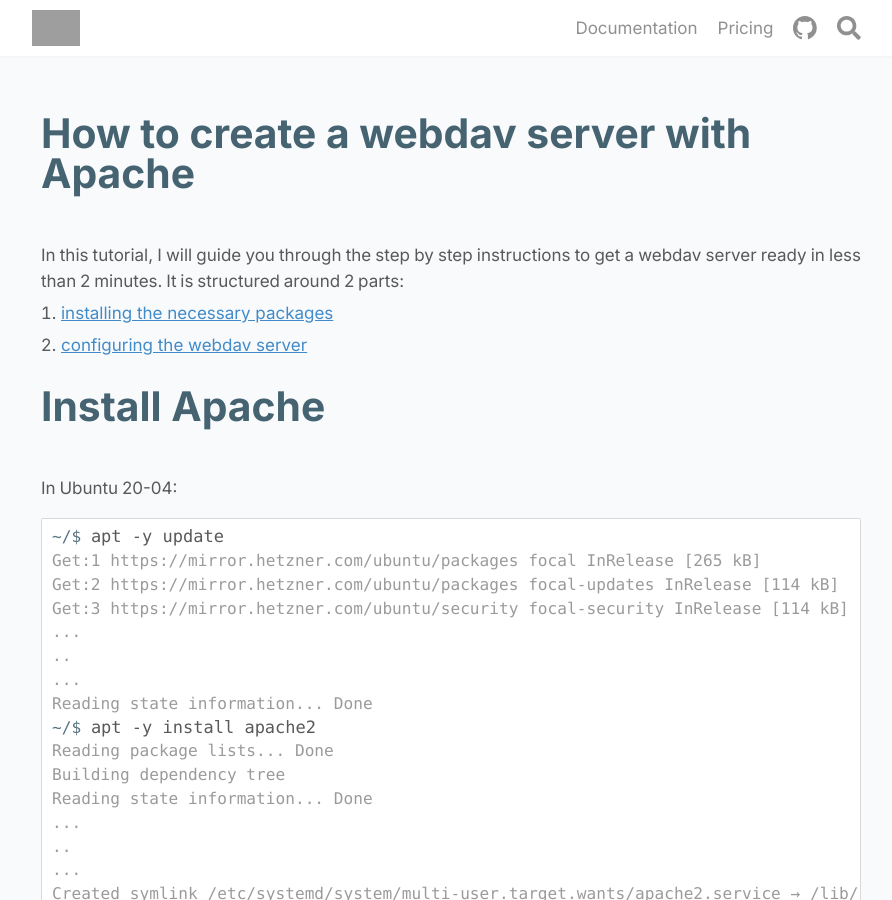
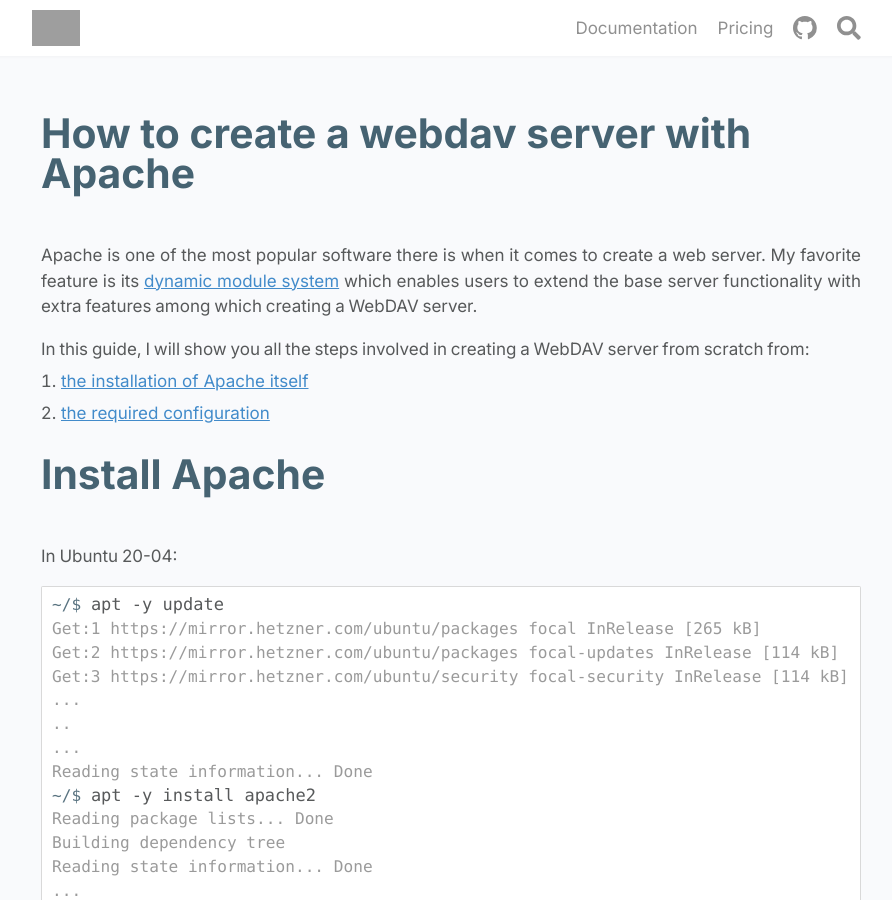
Before and after one commit to mickael-kerjean/filestash-website, a Jekyll site: the page built from _posts/2022-03-04-apache-webdav.md, in a window 1280 px wide and 900 px high. Shown: the whole window, without its empty margins (189-1081 px from the left). Built offline with Jekyll 4.4.1, drawn with Linux system fonts in a browser that asks for light colours; some of the changed text lies outside the part shown; grey boxes are pictures that could not be loaded.

Commit message:
content (update): apache webdav

```diff
--- a/_posts/2022-03-04-apache-webdav.md
+++ b/_posts/2022-03-04-apache-webdav.md
@@ -6,9 +6,11 @@
 tags: webdav guide
 ---
 
-In this tutorial, I will guide you through the step by step instructions to get a webdav server ready in less than 2 minutes. It is structured around 2 parts:
-1. [installing the necessary packages](#install-apache)
-2. [configuring the webdav server](#configure-the-webdav-server)
+Apache is one of the most popular software there is when it comes to create a web server. My favorite feature is its [dynamic module system](https://httpd.apache.org/modules/) which enables users to extend the base server functionality with extra features among which creating a WebDAV server.
+
+In this guide, I will show you all the steps involved in creating a WebDAV server from scratch from:
+1. [the installation of Apache itself](#install-apache)
+2. [the required configuration](#configure-the-webdav-server)
 
 # Install Apache
 
@@ -147,11 +149,11 @@
 
 <div class="related">
     <div class="title">
-        Our Tools<br>
+        Related Pages<br>
         <img src="https://mickael.kerjean.me/assets/img/arrow_bottom.png"/>
     </div>
     <div class="related_content">
-        <a href="{% post_url 2021-10-18-webdav-client %}"><h3 class="no-anchor">Webdav Client</h3></a>        <a href="{% post_url 2022-01-15-webdav-test-tool %}"><h3 class="no-anchor">Webdav Test Tool</h3></a><a href="{% post_url 2019-11-26-ftp-web-client %}"><h3 class="no-anchor">FTP Client</h3></a><a href="{% post_url 2020-04-30-sftp-browser %}"><h3 class="no-anchor">SFTP Client</h3></a><a href="{% post_url 2019-11-21-s3-browser %}"><h3 class="no-anchor">S3 Explorer</h3></a>
+        <a href="{% post_url 2021-10-18-webdav-client %}"><h3 class="no-anchor">Webdav Client</h3></a>        <a href="{% post_url 2021-12-09-nginx-webdav %}"><h3 class="no-anchor">Nginx WebDAV</h3></a><a href="{% post_url 2022-01-15-webdav-test-tool %}"><h3 class="no-anchor">Webdav Test Tool</h3></a><a href="{% post_url 2019-11-26-ftp-web-client %}"><h3 class="no-anchor">FTP Client</h3></a><a href="{% post_url 2020-04-30-sftp-browser %}"><h3 class="no-anchor">SFTP Client</h3></a>
     </div>
 </div>
 <style>
```
